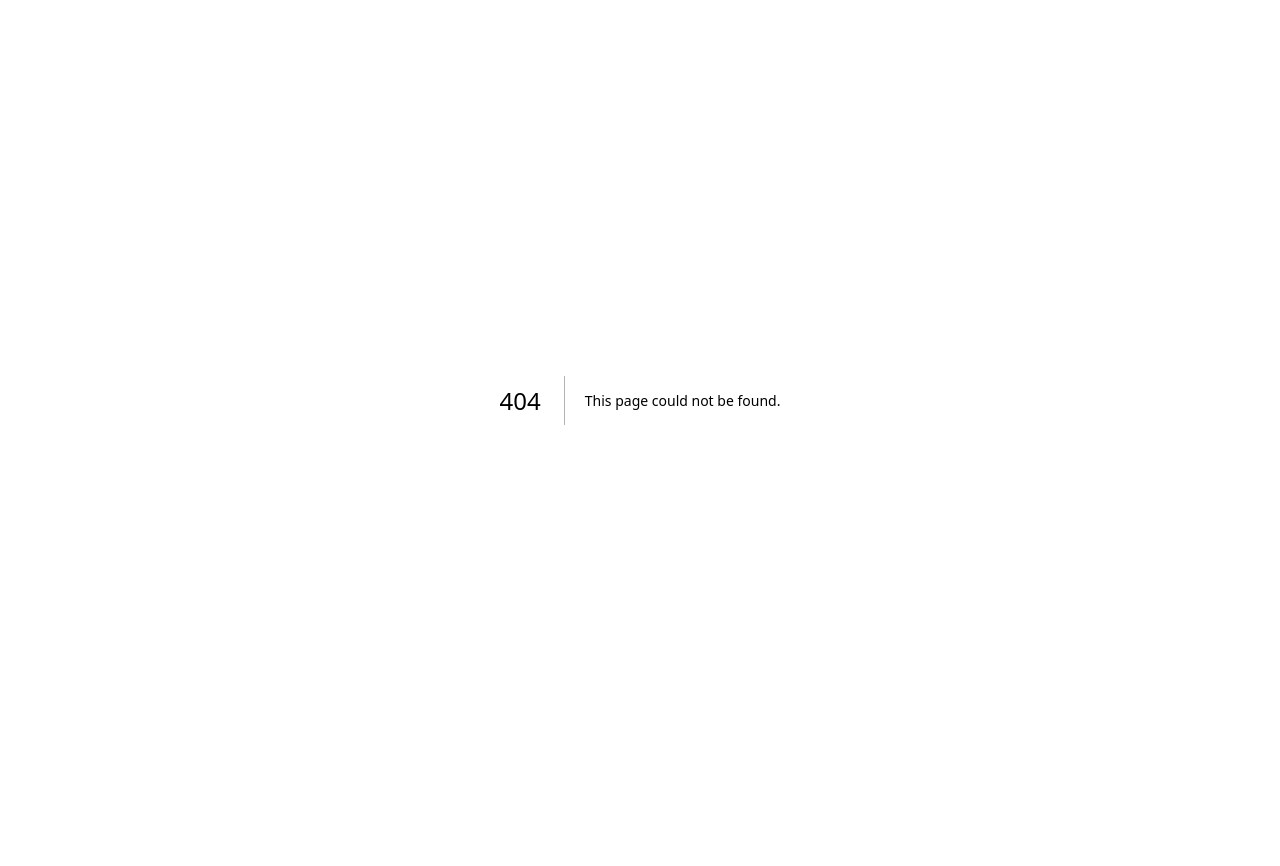
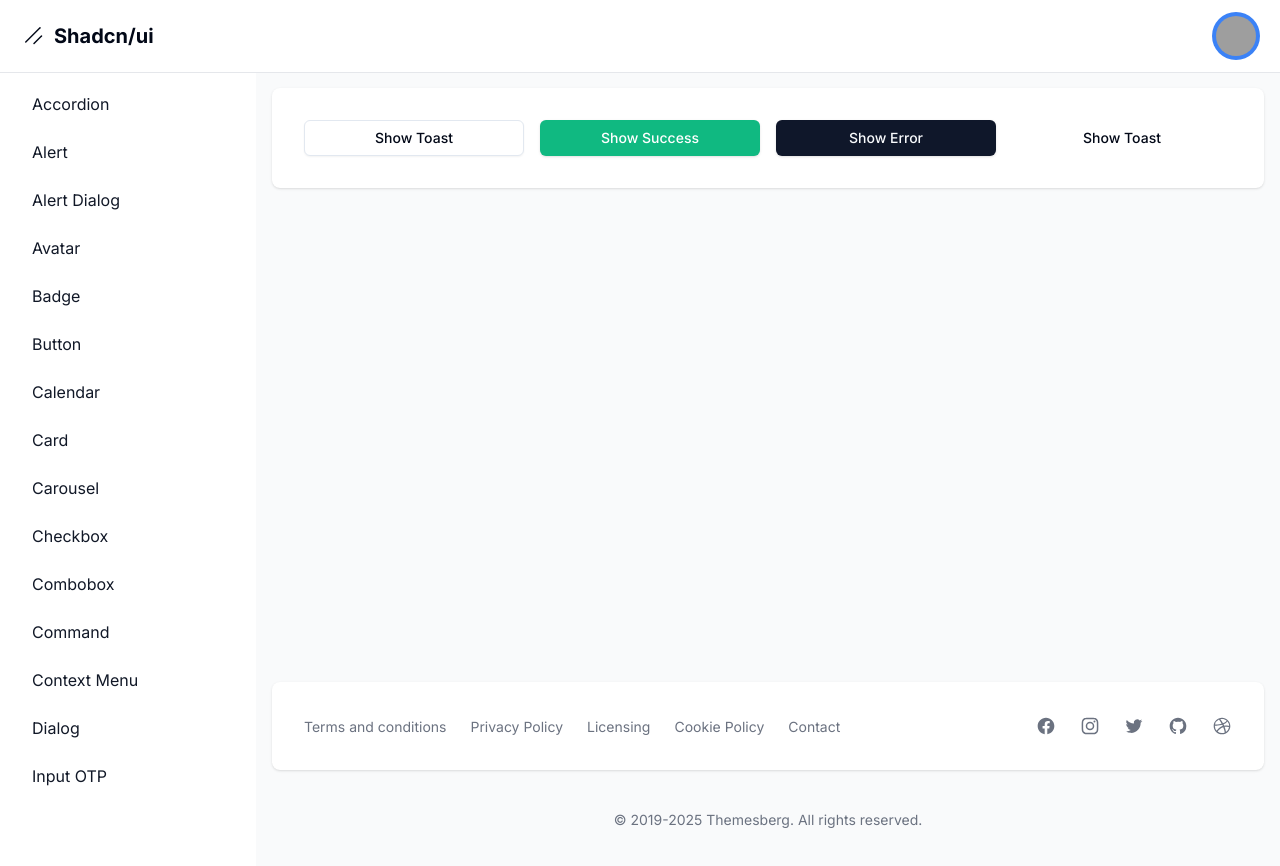
Before and after one commit to ImNotGabo/shadcn-dashboard, a Next.js app: page /dashboard/sonner in a window 1280 px wide. Before the commit this address had no page. Shown: the top 866 px of the page. Before the commit the page ends 800 px from the top, so only its background shows below. Built offline with nearby package versions, Linux system fonts and the light colour scheme; grey boxes are pictures that could not be loaded.

Commit message:
add Sonner toast notifications to dashboard page

```diff
--- /dev/null
+++ b/src/app/dashboard/sonner/page.tsx
@@ -0,0 +1,76 @@
+'use client';
+
+import { toast } from 'sonner';
+import { Button } from '@/components/ui/button';
+
+export default function Page() {
+	return (
+		<div className='grid grid-cols-4 gap-4'>
+			<Button
+				variant='outline'
+				onClick={() =>
+					toast('Event has been created', {
+						duration: 5000,
+						position: 'top-right',
+						description: `Sunday, December ${new Date().getFullYear()} at 9:00 AM`,
+						action: {
+							label: 'Undo',
+							onClick: () => console.log('Undo'),
+						},
+					})
+				}
+			>
+				Show Toast
+			</Button>
+			<Button
+				variant='success'
+				onClick={() =>
+					toast.success('Event has been created', {
+						duration: 5000,
+						richColors: true,
+						position: 'top-right',
+						description: `Sunday, December ${new Date().getFullYear()} at 9:00 AM`,
+						action: {
+							label: 'Undo',
+							onClick: () => console.log('Undo'),
+						},
+					})
+				}
+			>
+				Show Success
+			</Button>
+			<Button
+				onClick={() =>
+					toast.error('Event has not been created', {
+						duration: 5000,
+						richColors: true,
+						position: 'top-right',
+						description: `Sunday, December ${new Date().getFullYear()} at 9:00 AM`,
+						action: {
+							label: 'Undo',
+							onClick: () => console.log('Undo'),
+						},
+					})
+				}
+			>
+				Show Error
+			</Button>
+			<Button
+				variant='ghost'
+				onClick={() =>
+					toast('Event has been created', {
+						duration: 5000,
+						position: 'top-right',
+						description: `Sunday, December ${new Date().getFullYear()} at 9:00 AM`,
+						action: {
+							label: 'Undo',
+							onClick: () => console.log('Undo'),
+						},
+					})
+				}
+			>
+				Show Toast
+			</Button>
+		</div>
+	);
+}
```
